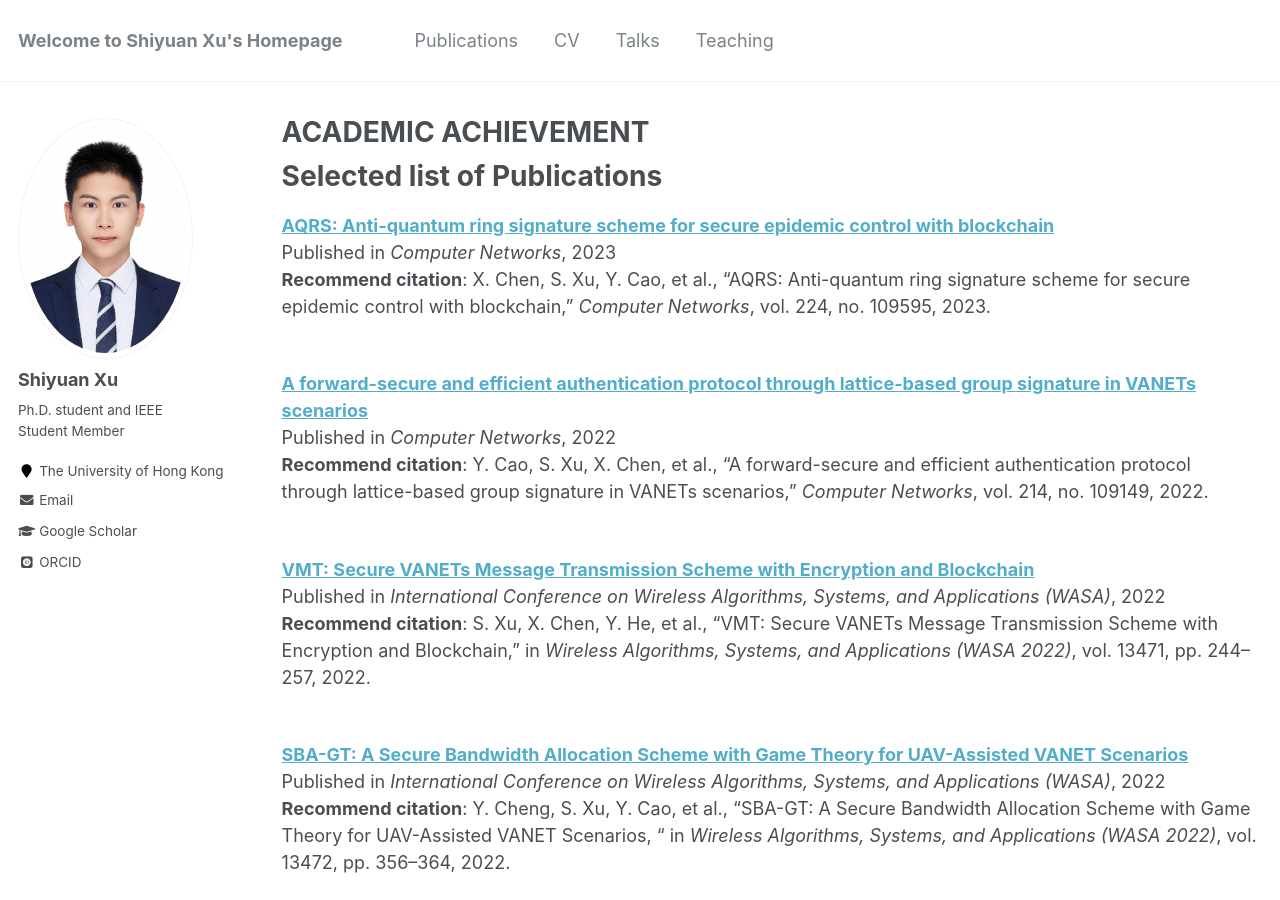
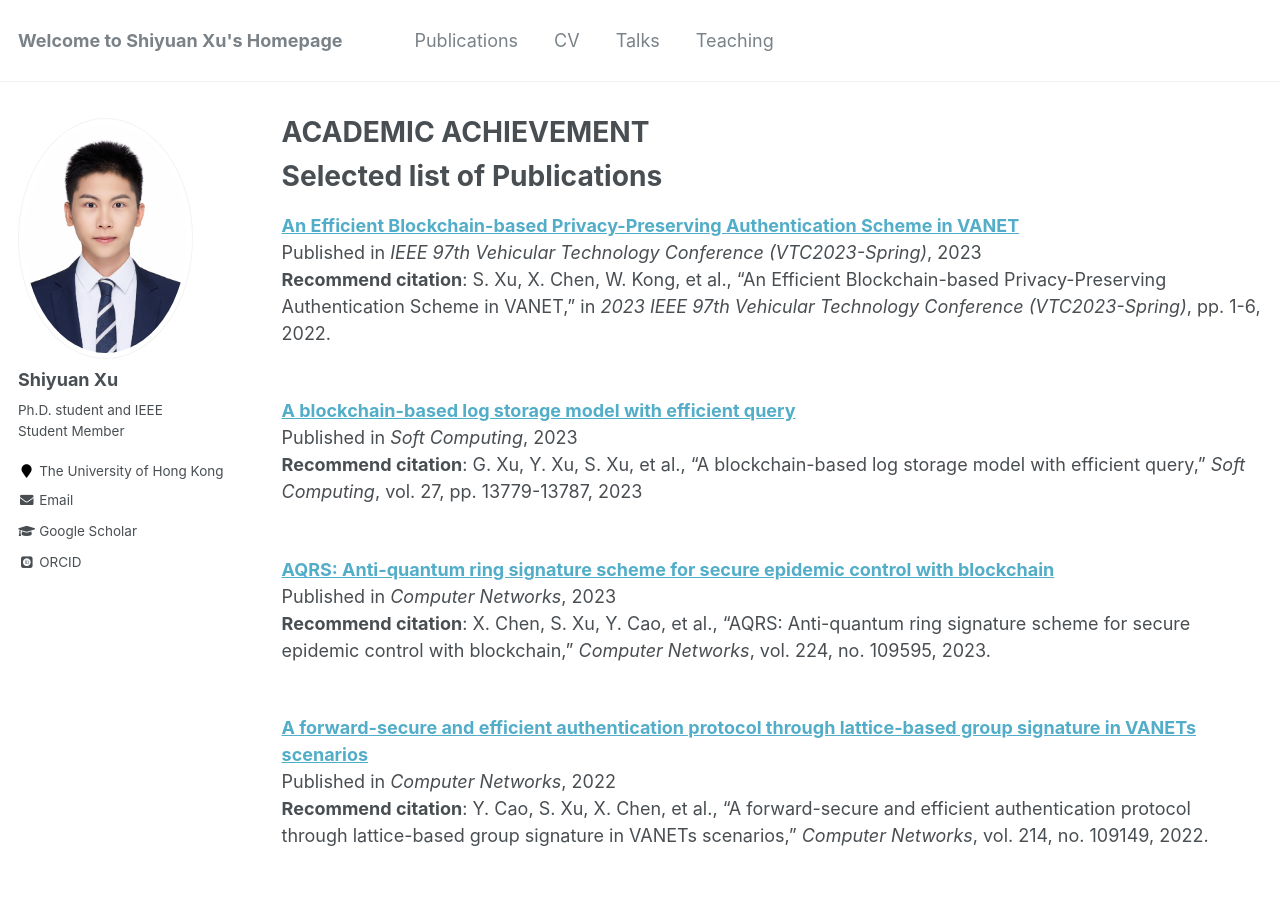
Before and after one commit to shiyuanjack/shiyuanjack.github.io, a Jekyll site: the page built from _pages/publications.md, in a window 1280 px wide and 900 px high. Built offline with Jekyll 4.4.1, drawn with Linux system fonts in a browser that asks for light colours; some web fonts are replaced.

Commit message:
Update publications.md

```diff
--- a/_pages/publications.md
+++ b/_pages/publications.md
@@ -7,6 +7,20 @@ author_profile: true
 
 Selected list of Publications
 ======
+[**An Efficient Blockchain-based Privacy-Preserving Authentication Scheme in VANET**](https://ieeexplore.ieee.org/abstract/document/10201163)
+<br>
+Published in *IEEE 97th Vehicular Technology Conference (VTC2023-Spring)*, 2023
+<br>
+**Recommend citation**: S. Xu, X. Chen, W. Kong, et al., "An Efficient Blockchain-based Privacy-Preserving Authentication Scheme in VANET," in *2023 IEEE 97th Vehicular Technology Conference (VTC2023-Spring)*, pp. 1-6, 2022.
+<br><br>
+
+[**A blockchain-based log storage model with efficient query**](https://link.springer.com/article/10.1007/s00500-023-08975-3)
+<br>
+Published in *Soft Computing*, 2023
+<br>
+**Recommend citation**: G. Xu, Y. Xu, S. Xu, et al., "A blockchain-based log storage model with efficient query," *Soft Computing*, vol. 27, pp. 13779-13787, 2023
+<br><br>
+
 [**AQRS: Anti-quantum ring signature scheme for secure epidemic control with blockchain**](https://www.sciencedirect.com/science/article/pii/S1389128623000403?via%3Dihub)
 <br>
 Published in *Computer Networks*, 2023
```
